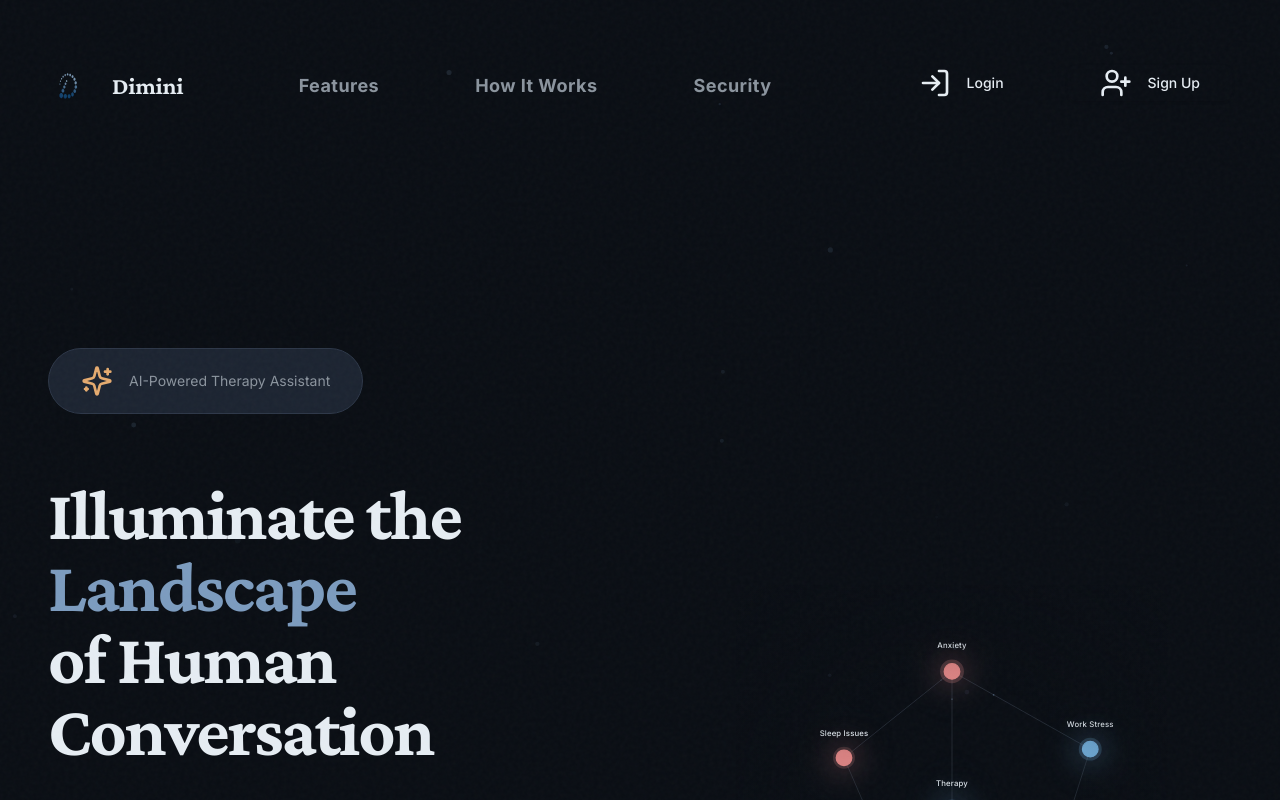
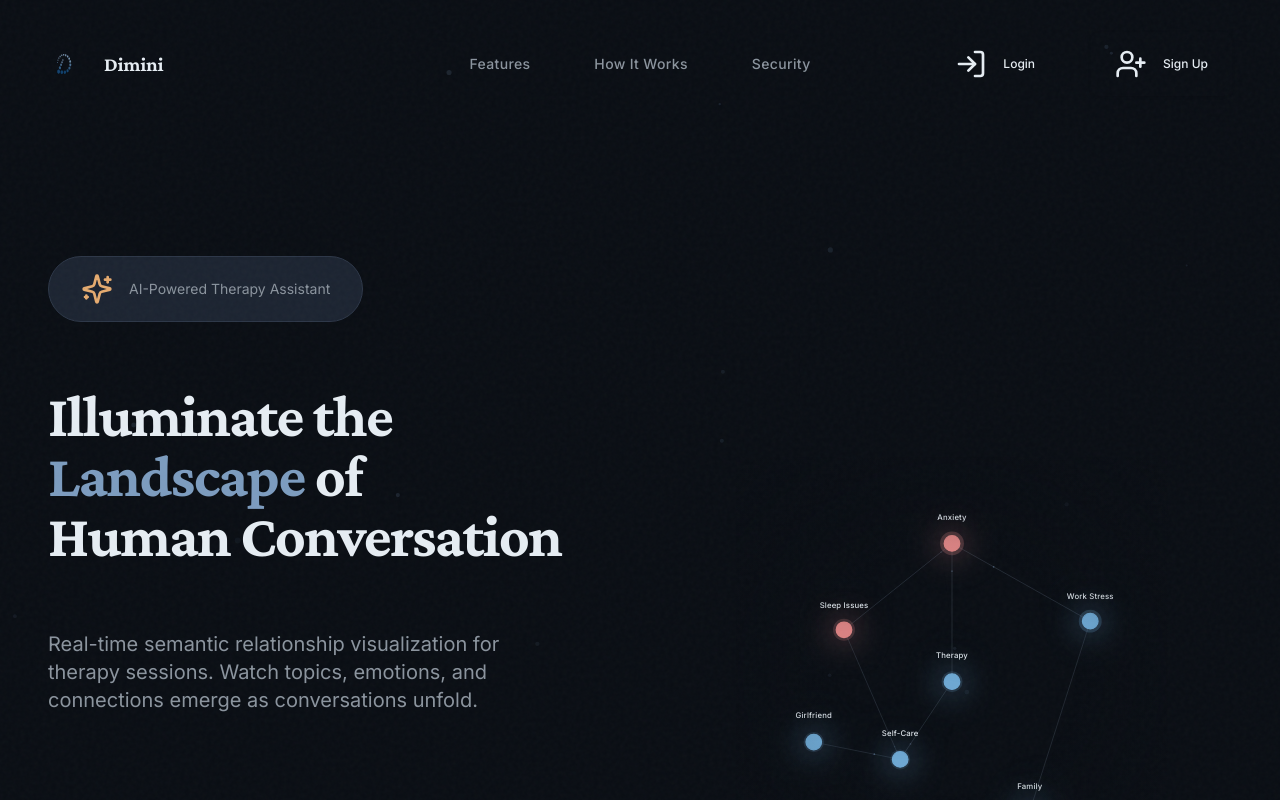
Before and after one commit to TonyStef/Dimini, a Next.js app in the folder frontend/: page / in a window 1280 px wide. Shown: the top 800 px of the page. Built offline with nearby package versions, Linux system fonts and the light colour scheme; no server answers.

Commit message:
make navigation bar less intrusive and bring the Call-to-Action buttons higher up on the screen

```diff
--- a/frontend/app/page.tsx
+++ b/frontend/app/page.tsx
@@ -43,7 +43,7 @@ export default function HomePage() {
           initial={{ opacity: 0, y: -20 }}
           animate={{ opacity: 1, y: 0 }}
           transition={{ duration: 0.6 }}
-          className="container mx-auto px-6 py-6"
+          className="container mx-auto px-6 py-4"
           role="navigation"
           aria-label="Main navigation"
         >
@@ -58,6 +58,7 @@ export default function HomePage() {
 
           <div className="flex items-center justify-between">
             {/* Logo - Now clickable */}
+            <div className="flex-1 flex justify-start">
               <a
                 href="#"
                 className="flex items-center gap-3 min-h-[44px] rounded-lg
@@ -68,18 +69,19 @@ export default function HomePage() {
                 <img
                   src="/forweb.svg"
                   alt="Dimini mark"
-                className="w-10 h-10 text-current"
-                style={{ width: '2.5rem', height: '2.5rem' }}
+                  className="w-8 h-8 text-current"
+                  style={{ width: '2rem', height: '2rem' }}
                   loading="lazy"
                 />
-              <span className="font-display text-2xl font-bold">Dimini</span>
+                <span className="font-display text-xl font-bold">Dimini</span>
               </a>
+            </div>
 
             {/* Desktop Navigation - Enhanced spacing & professional typography */}
-            <div className="hidden md:flex items-center gap-12">
+            <div className="hidden md:flex items-center justify-center gap-8">
               <a
                 href="#features"
-                className="relative py-3 text-lg font-bold tracking-wide
+                className="relative py-2 text-sm font-medium tracking-wide
                            text-text-secondary hover:text-text-primary
                            transition-colors duration-200
                            after:absolute after:left-0 after:bottom-0 after:h-[2px] after:w-0
@@ -90,7 +92,7 @@ export default function HomePage() {
               </a>
               <a
                 href="#how-it-works"
-                className="relative py-3 text-lg font-bold tracking-wide
+                className="relative py-2 text-sm font-medium tracking-wide
                            text-text-secondary hover:text-text-primary
                            transition-colors duration-200
                            after:absolute after:left-0 after:bottom-0 after:h-[2px] after:w-0
@@ -101,7 +103,7 @@ export default function HomePage() {
               </a>
               <a
                 href="#security"
-                className="relative py-3 text-lg font-bold tracking-wide
+                className="relative py-2 text-sm font-medium tracking-wide
                            text-text-secondary hover:text-text-primary
                            transition-colors duration-200
                            after:absolute after:left-0 after:bottom-0 after:h-[2px] after:w-0
@@ -113,12 +115,13 @@ export default function HomePage() {
             </div>
 
             {/* Auth Buttons - Conditional based on authentication state */}
+            <div className="flex-1 flex justify-end">
               {!isLoading && (
                 <div className="flex items-center gap-4">
                   {isAuthenticated ? (
                     <Button
                       variant="default"
-                    size="default"
+                      size="sm"
                       onClick={() => router.push('/dashboard')}
                     >
                       Dashboard
@@ -126,13 +129,13 @@ export default function HomePage() {
                   ) : (
                     <>
                       <Link href="/login">
-                      <Button variant="ghost" size="default">
+                        <Button variant="ghost" size="sm">
                           <LogIn className="w-4 h-4" />
                           Login
                         </Button>
                       </Link>
                       <Link href="/register">
-                      <Button variant="default" size="default">
+                        <Button variant="default" size="sm">
                           <UserPlus className="w-4 h-4" />
                           Sign Up
                         </Button>
@@ -142,10 +145,11 @@ export default function HomePage() {
                 </div>
               )}
             </div>
+          </div>
         </motion.nav>
 
         {/* Hero Section */}
-        <section id="main-content" className="container mx-auto px-6 pt-32 pb-24 md:pt-44 md:pb-32">
+        <section id="main-content" className="container mx-auto px-6 pt-24 pb-24 md:pt-32 md:pb-32">
           <div className="grid lg:grid-cols-2 gap-8 items-center">
             <motion.div
               initial={{ opacity: 0, y: 30 }}
@@ -166,13 +170,13 @@ export default function HomePage() {
                   </span>
                 </motion.div>
 
-                <h1 className="font-display text-5xl md:text-7xl font-bold leading-[1.3] tracking-tight text-balance">
+                <h1 className="font-display text-4xl md:text-6xl font-bold leading-[1.3] tracking-tight text-balance">
                   Illuminate the{' '}
                   <span className="text-accent-primary">Landscape</span> of Human
                   Conversation
                 </h1>
 
-                <p className="text-xl md:text-2xl text-text-secondary leading-relaxed text-balance max-w-2xl">
+                <p className="text-lg md:text-xl text-text-secondary leading-relaxed text-balance max-w-2xl">
                   Real-time semantic relationship visualization for therapy sessions.
                   Watch topics, emotions, and connections emerge as conversations unfold.
                 </p>
@@ -184,11 +188,11 @@ export default function HomePage() {
                 transition={{ duration: 0.6, delay: 0.5 }}
                 className="flex flex-col sm:flex-row gap-5 sm:gap-8"
               >
-                <Button variant="default" size="xl" className="group font-bold text-lg px-10">
+                <Button variant="default" size="lg" className="group font-bold text-lg px-8">
                   Get Started
                   <ArrowRight className="w-6 h-6 group-hover:translate-x-1 transition-transform" />
                 </Button>
-                <Button variant="ghost" size="xl" className="group text-lg px-10">
+                <Button variant="ghost" size="lg" className="group text-lg px-8">
                   <Play className="w-6 h-6 group-hover:scale-110 transition-transform" />
                   Watch Overview
                 </Button>
```
Lines whose indentation alone changed are shown as unchanged.
